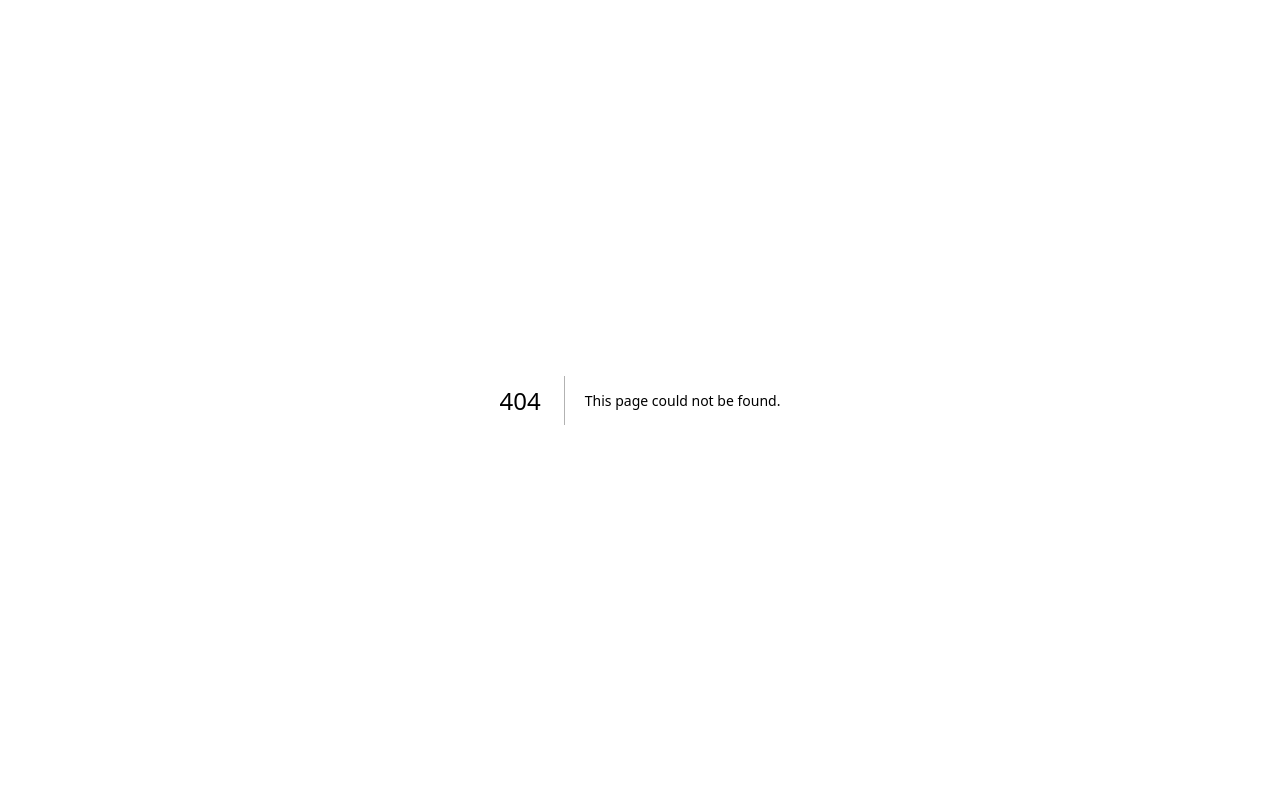
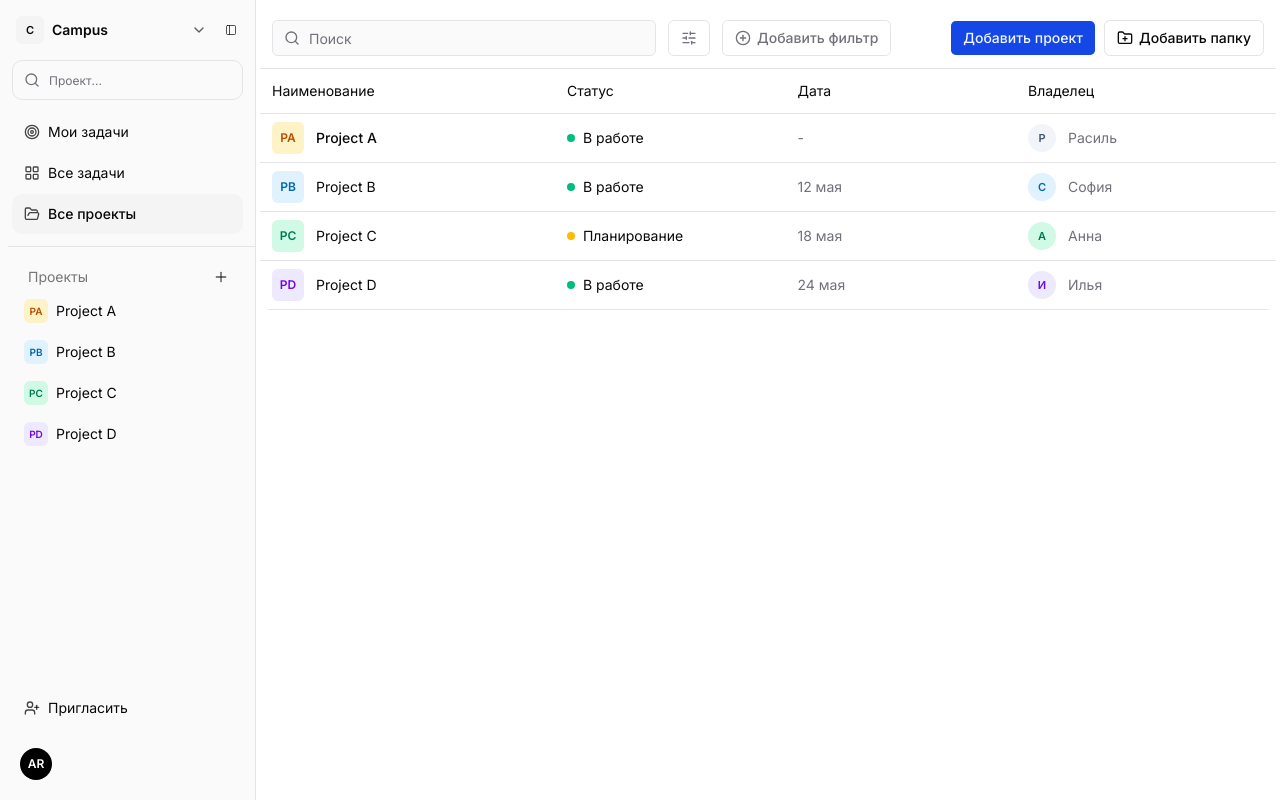
Before and after one commit to itis-oris/ii-aigiz-tulybaev-11-403, a Next.js app in the folder frontend/: page /all-projects in a window 1280 px wide. Before the commit this address had no page. Built offline with nearby package versions, Linux system fonts and the light colour scheme.

Commit message:
feat: add all projects page

```diff
--- /dev/null
+++ b/frontend/app/(main)/all-projects/page.tsx
@@ -0,0 +1,5 @@
+import { AllProjectsPage } from '@/views/all-projects';
+
+export default function AllProjects() {
+    return <AllProjectsPage />;
+}
--- /dev/null
+++ b/frontend/views/all-projects/index.ts
@@ -0,0 +1,3 @@
+import AllProjectsPage from '@/views/all-projects/ui/all-projects-page';
+
+export { AllProjectsPage };
--- /dev/null
+++ b/frontend/views/all-projects/ui/all-projects-page.tsx
@@ -0,0 +1,204 @@
+'use client';
+
+import Link from 'next/link';
+import { useMemo, useState } from 'react';
+import {
+    FolderPlus,
+    PlusCircle,
+    Search,
+    SlidersHorizontal,
+} from 'lucide-react';
+import {
+    cn,
+    organizationProjects,
+    useActiveProject,
+    type ProjectSummary,
+} from '@/shared/lib';
+import { Avatar, Button, Input } from '@/shared/ui';
+
+type ProjectListItem = ProjectSummary & {
+    ownerName: string;
+    ownerInitials: string;
+    ownerClassName: string;
+    status: 'В работе' | 'Планирование';
+    dateLabel: string;
+};
+
+const projects: ProjectListItem[] = [
+    {
+        ...organizationProjects[0],
+        ownerName: 'Расиль',
+        ownerInitials: 'Р',
+        ownerClassName: 'bg-slate-100 text-slate-600',
+        status: 'В работе',
+        dateLabel: '-',
+    },
+    {
+        ...organizationProjects[1],
+        ownerName: 'София',
+        ownerInitials: 'С',
+        ownerClassName: 'bg-sky-100 text-sky-700',
+        status: 'В работе',
+        dateLabel: '12 мая',
+    },
+    {
+        ...organizationProjects[2],
+        ownerName: 'Анна',
+        ownerInitials: 'А',
+        ownerClassName: 'bg-emerald-100 text-emerald-700',
+        status: 'Планирование',
+        dateLabel: '18 мая',
+    },
+    {
+        ...organizationProjects[3],
+        ownerName: 'Илья',
+        ownerInitials: 'И',
+        ownerClassName: 'bg-violet-100 text-violet-700',
+        status: 'В работе',
+        dateLabel: '24 мая',
+    },
+];
+
+const AllProjectsPage = () => {
+    const { activeProjectId, setActiveProjectId } = useActiveProject();
+    const [query, setQuery] = useState('');
+
+    const filteredProjects = useMemo(() => {
+        const normalizedQuery = query.trim().toLowerCase();
+
+        if (!normalizedQuery) {
+            return projects;
+        }
+
+        return projects.filter((project) =>
+            project.name.toLowerCase().includes(normalizedQuery),
+        );
+    }, [query]);
+
+    return (
+        <div className="min-h-0 flex-1 overflow-y-auto bg-background">
+            <section className="w-full px-1 py-2">
+                <div className="overflow-hidden rounded-xl bg-card">
+                    <div className="border-b border-border px-3 py-3">
+                        <div className="flex flex-wrap items-center justify-between gap-3">
+                            <div className="flex min-w-0 flex-1 flex-wrap items-center gap-3">
+                                <div className="relative min-w-[220px] flex-1 max-w-sm">
+                                    <Search className="pointer-events-none absolute top-1/2 left-3 size-4 -translate-y-1/2 text-muted-foreground" />
+                                    <Input
+                                        value={query}
+                                        onChange={(event) =>
+                                            setQuery(event.target.value)
+                                        }
+                                        uiSize="md"
+                                        placeholder="Поиск"
+                                        className="pl-9"
+                                    />
+                                </div>
+
+                                <Button
+                                    variant="outline"
+                                    size="md"
+                                    className="text-muted-foreground"
+                                >
+                                    <SlidersHorizontal className="size-4" />
+                                </Button>
+
+                                <Button
+                                    variant="outline"
+                                    size="md"
+                                    className="text-muted-foreground"
+                                >
+                                    <PlusCircle className="size-4" />
+                                    Добавить фильтр
+                                </Button>
+                            </div>
+
+                            <div className="flex flex-wrap items-center gap-2">
+                                <Button size="md">Добавить проект</Button>
+                                <Button variant="outline" size="md">
+                                    <FolderPlus className="size-4" />
+                                    Добавить папку
+                                </Button>
+                            </div>
+                        </div>
+                    </div>
+
+                    <div>
+                        <div className="grid grid-cols-[1.3fr_1fr_1fr_1.1fr] gap-4 border-b border-border px-3 py-3 text-sm text-foreground">
+                            <div>Наименование</div>
+                            <div>Статус</div>
+                            <div>Дата</div>
+                            <div>Владелец</div>
+                        </div>
+
+                        {filteredProjects.map((project) => (
+                            <div
+                                key={project.id}
+                                className="grid grid-cols-[1.3fr_1fr_1fr_1.1fr] gap-4 border-b border-border px-3 py-2 transition-colors hover:bg-muted/30"
+                            >
+                                <div className="flex min-w-0 items-center gap-3">
+                                    <Avatar
+                                        size="md"
+                                        shape="square"
+                                        className={project.avatarClassName}
+                                    >
+                                        {project.avatar}
+                                    </Avatar>
+                                    <Link
+                                        href="/"
+                                        onClick={() =>
+                                            setActiveProjectId(project.id)
+                                        }
+                                        className={cn(
+                                            'truncate text-sm text-foreground transition-colors hover:text-primary',
+                                            activeProjectId === project.id &&
+                                                'font-medium',
+                                        )}
+                                    >
+                                        {project.name}
+                                    </Link>
+                                </div>
+
+                                <div className="flex items-center gap-2 text-sm text-foreground">
+                                    <span
+                                        className={cn(
+                                            'size-2 rounded-full',
+                                            project.status === 'В работе'
+                                                ? 'bg-emerald-500'
+                                                : 'bg-amber-400',
+                                        )}
+                                    />
+                                    <span>{project.status}</span>
+                                </div>
+
+                                <div className="flex items-center text-sm text-muted-foreground">
+                                    {project.dateLabel}
+                                </div>
+
+                                <div className="flex min-w-0 items-center gap-3">
+                                    <Avatar
+                                        size="sm"
+                                        className={project.ownerClassName}
+                                    >
+                                        {project.ownerInitials}
+                                    </Avatar>
+                                    <span className="truncate text-sm text-muted-foreground">
+                                        {project.ownerName}
+                                    </span>
+                                </div>
+                            </div>
+                        ))}
+
+                        {filteredProjects.length === 0 ? (
+                            <div className="px-3 py-10 text-sm text-muted-foreground">
+                                Ничего не найдено по текущему запросу.
+                            </div>
+                        ) : null}
+                    </div>
+                </div>
+            </section>
+        </div>
+    );
+};
+
+export default AllProjectsPage;
--- a/frontend/widgets/app-sidebar/ui/app-sidebar.tsx
+++ b/frontend/widgets/app-sidebar/ui/app-sidebar.tsx
@@ -35,7 +35,7 @@ import SidebarProfileMenu from './sidebar-profile-menu';
 const primaryItems = [
     { title: 'Мои задачи', icon: Target, href: '/my-tasks' },
     { title: 'Все задачи', icon: LayoutGrid, href: '/all-tasks' },
-    { title: 'Все проекты', icon: FolderOpen },
+    { title: 'Все проекты', icon: FolderOpen, href: '/all-projects' },
 ];
 
 const sidebarMenuItemClassName = 'h-10 rounded-xl px-3 text-sm';
```
